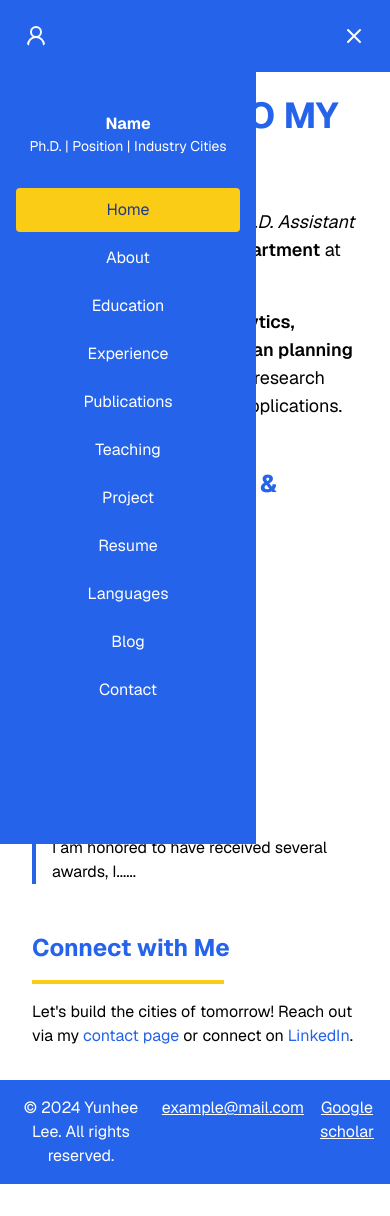
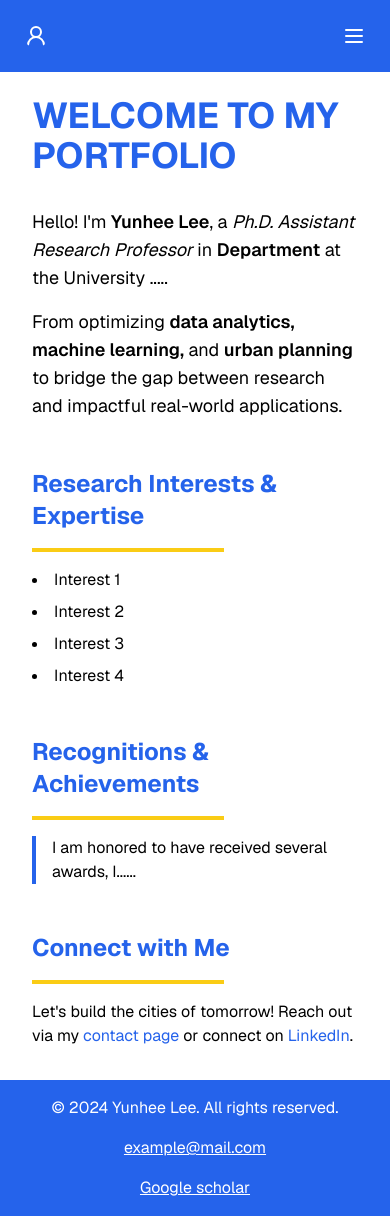
Before and after one commit to Nathaniyell/yunhee-academic-portfolio, a Next.js app: page / in a window 390 px wide. Before the commit the page ends 1184 px from the top, so only its background shows below. Built offline with nearby package versions, Linux system fonts and the light colour scheme.

Commit message:
update sidebar state for mobile and footer structure

```diff
--- a/src/components/Footer.tsx
+++ b/src/components/Footer.tsx
@@ -3,7 +3,7 @@ import React from 'react'
 
 const Footer = () => {
   return (
-    <footer className="text-center bg-blue-600 text-white h-full p-4 flex justify-center gap-4">
+    <footer className="text-center bg-blue-600 text-white h-full p-4 flex justify-center flex-col md:flex-row gap-4">
       <p>&copy; {new Date().getFullYear()} Yunhee Lee. All rights reserved.</p>
       <Link target="_blank" className="underline" href="mailto:example@mail.com">
         example@mail.com
--- a/src/components/Sidebar.tsx
+++ b/src/components/Sidebar.tsx
@@ -20,7 +20,7 @@ const navigation = [
 ]
 
 export default function Sidebar() {
-  const [isOpen, setIsOpen] = useState(true)
+  const [isOpen, setIsOpen] = useState(false)
   const pathname = usePathname()
 
   return (
```
